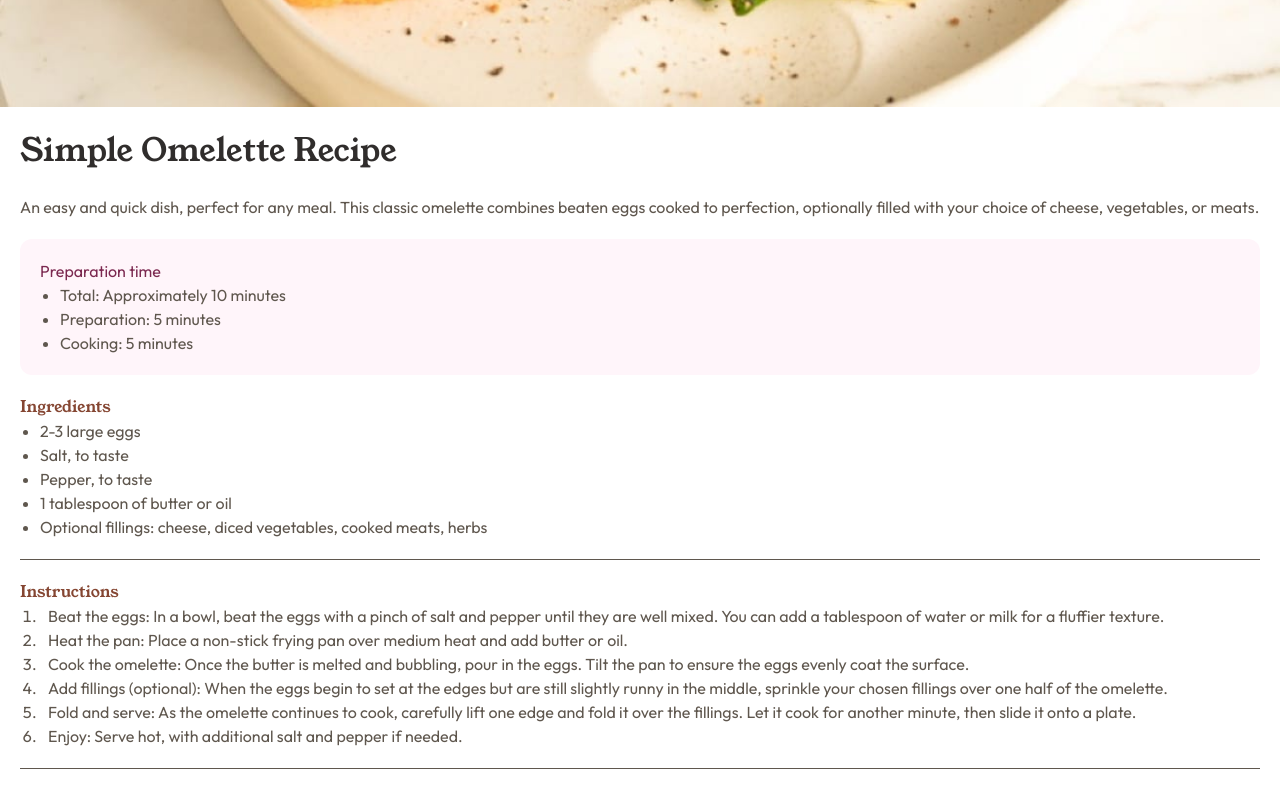
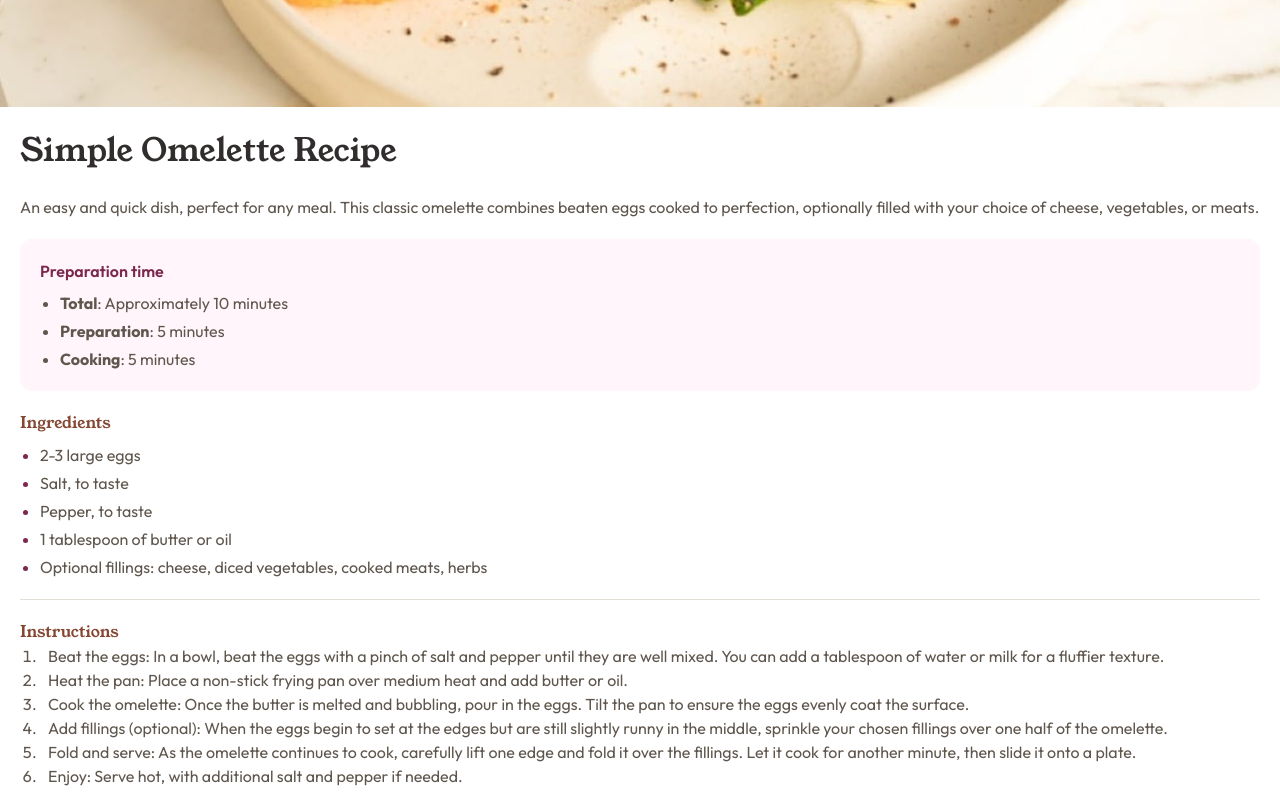
Before and after one commit to 7savv7/frontendmentor, a React (Vite) app in the folder newbie/recipe-page/: page / in a window 1280 px wide. Shown: the part 478-1270 px from the top of the page. Built offline with nearby package versions, Linux system fonts and the light colour scheme.

Commit message:
[recipe-page]: Add lists spacing and color

```diff
--- a/newbie/recipe-page/src/App.tsx
+++ b/newbie/recipe-page/src/App.tsx
@@ -17,19 +17,19 @@ function App() {
         </p>
 
         <div className="bg-rose-50 rounded-xl p-5">
-          <p className="text-rose-800">Preparation time</p>
+          <p className="text-rose-800 font-semibold mb-2">Preparation time</p>
 
-          <ul className="list-disc pl-5">
-            <li>Total: Approximately 10 minutes</li>
-            <li>Preparation: 5 minutes</li>
-            <li>Cooking: 5 minutes</li>
+          <ul className="list-disc pl-5 flex flex-col gap-1">
+            <li><strong>Total</strong>: Approximately 10 minutes</li>
+            <li><strong>Preparation</strong>: 5 minutes</li>
+            <li><strong>Cooking</strong>: 5 minutes</li>
           </ul>
         </div>
 
-        <div className="border-b pb-5">
-          <p className="text-brown-800 font-[Young_Serif]">Ingredients</p>
+        <div className="border-b border-stone-150 pb-5">
+          <p className="text-brown-800 font-[Young_Serif] mb-2">Ingredients</p>
 
-          <ul className="list-disc pl-5">
+          <ul className="list-disc pl-5 flex flex-col gap-1 [&>li::marker]:text-rose-800">
             <li>2-3 large eggs</li>
             <li>Salt, to taste</li>
             <li>Pepper, to taste</li>
```
